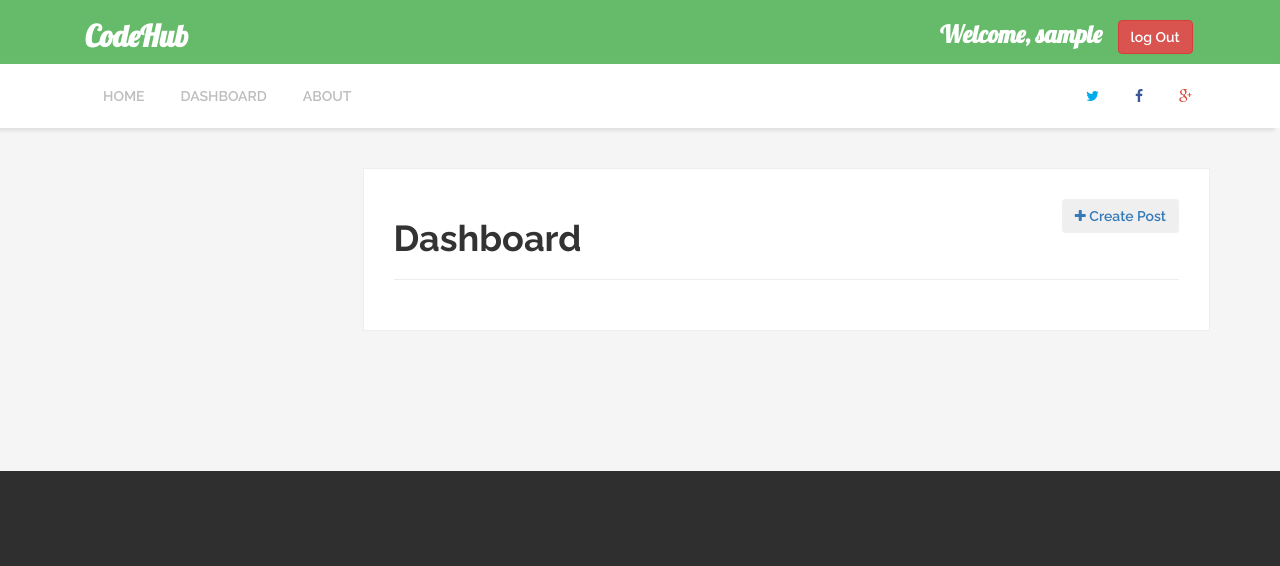
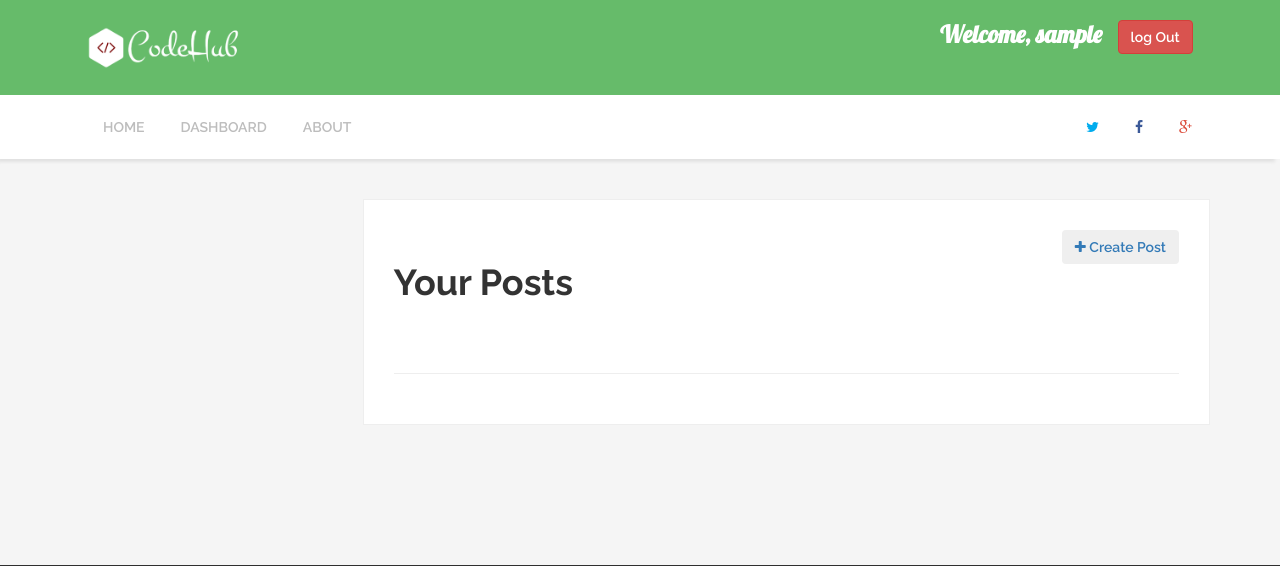
Before and after one commit to rolky/Codehub, a Django app: page /dashboard/ in a window 1280 px wide. Shown: the top 566 px of the page. Run offline with Django 3.2, Linux system fonts and the light colour scheme; the visitor is signed in with stand-in values (Sample User, id 1); data that the repository does not hold is empty; some libraries are stand-ins or nearby versions.

Commit message:
image add

```diff
--- a/blog/templates/blog/_header.html
+++ b/blog/templates/blog/_header.html
@@ -3,7 +3,8 @@
         <div class="header-top">
             <div class="container">
                 <div class="col-md-9 col-sm-7 xs-view">
-                    <a href="#"><h2 class="logo" style="color:#fff">CodeHub</h2></a>
+                        {% load static %}
+                    <a href="{% url 'blog:index' %}"><img class="logo" height="95px" src="{% static 'blog/images/logo.png' %}"/></a>
                 </div>
                 <div class="col-md-3 col-sm-5 xs-view-right">
                     <div class="search-section center-block">
--- a/blog/templates/blog/dashboard.html
+++ b/blog/templates/blog/dashboard.html
@@ -9,7 +9,7 @@
         </button>
     </a>
 </div>
-    <h1>Dashboard</h1>
+    <h1 class="post">Your Posts</h1>
 <hr>
 {% if posts %}
 <div class="table-responsive">
```
Also changed, not shown: blog/static/blog/images/logo.PNG (added).
